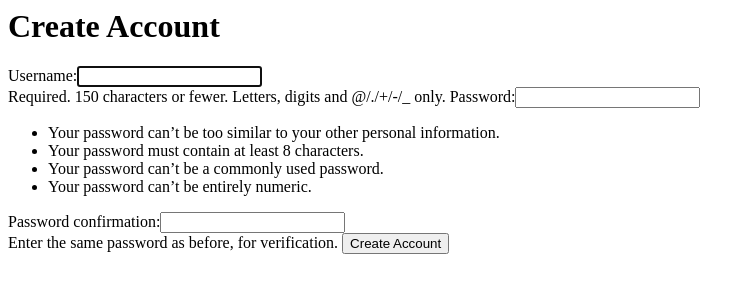
After one commit to zotlann/taskapp, a Django app: page /create-account/ in a window 1280 px wide. The commit adds this page. Shown: the top 300 px of the page, without its empty margins (0-755 px from the left). Run offline with Django 3.2, Linux system fonts and the light colour scheme.

Commit message:
added user creation page

```diff
--- a/taskapp/settings.py
+++ b/taskapp/settings.py
@@ -116,6 +116,8 @@ USE_TZ = True
 
 LOGIN_REDIRECT_URL = '/'
 LOGOUT_REDIRECT_URL = '/'
+MESSAGE_STORAGE = 'django.contrib.messages.storage.session.SessionStorage'
+
 
 # Static files (CSS, JavaScript, Images)
 # https://docs.djangoproject.com/en/3.1/howto/static-files/
--- a/taskapp/urls.py
+++ b/taskapp/urls.py
@@ -20,4 +20,5 @@ urlpatterns = [
     path('admin/', admin.site.urls),
     path('', include('tasks.urls'),name='tasks'),
     path('', include('django.contrib.auth.urls')),
+    path('', include('users.urls')),
 ]
--- a/templates/create_account.html
+++ b/templates/create_account.html
@@ -1,9 +1,10 @@
 <html>
 	<body>
+		{% include 'messages.html' %}
 		<h1>Create Account</h1>
 		<form action = "/create-account/" method = "post">
 			{% csrf_token %}
-			{{ form }}
+			{{form}}
 			<input type="submit" value="Create Account">
 		</form>
 	</body>
--- a/templates/home.html
+++ b/templates/home.html
@@ -8,5 +8,7 @@
 {% else %}
   <p>You are not logged in </p>
   <a href="{%url 'login' %}">Log In</a>
+  <br>
+  <a href="create-account/">Create Account</a>
  {% endif %}
  {% endblock %}
--- /dev/null
+++ b/templates/messages.html
@@ -0,0 +1,7 @@
+{% if messages %}
+<ul class="messages">
+	{% for messages in messages %}
+	<li {% if message.tags %} class="{{ message.tags }}"{% endif %}> {{message}}</li>
+	{% endfor %}
+</ul>
+{% endif %}
--- /dev/null
+++ b/users/urls.py
@@ -0,0 +1,7 @@
+from django.urls import path
+from . import views
+
+urlpatterns = [
+        path('create-account/',views.CreateAccount, name='create-account'),
+        path('', views.Home, name='home'),
+]
--- a/users/views.py
+++ b/users/views.py
@@ -1,3 +1,29 @@
 from django.shortcuts import render
+from django.contrib.auth.forms import UserCreationForm
+from django.http import HttpResponse
+from django.contrib import messages
+from django.shortcuts import redirect
 
-# Create your views here.
+def Home(request):
+    #if the user is authenticated, show the normal home page
+    #with links to create and view tasks, as well as log out
+    if request.user.is_authenticated:
+        return render(request,'home.html')
+    #if the user is not authenticated, show them a home page
+    #with links to log in or create account
+    return render(request,'home.html')
+
+def CreateAccount(request):
+    #if we recieved the user account creation data in the form,
+    #create the user and show a screen indicate successful account
+    #creation
+    if request.method == 'POST':
+        form = UserCreationForm(request.POST)
+        if form.is_valid():
+            form.save()
+            return redirect(Home)
+        else:
+            return HttpResponse('Account Creation Failed')
+    else:
+        form = UserCreationForm()
+        return render(request, 'create_account.html',{'form':form})
```
Also changed, not shown: db.sqlite3.
